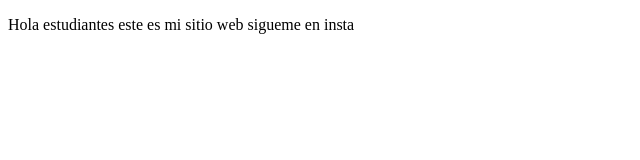
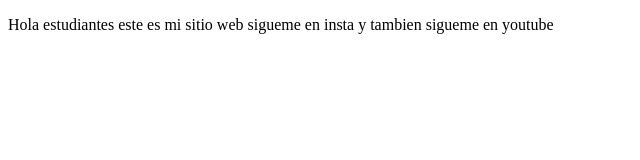
Before and after one commit to GerardoGenoves/ProjectDemoCusoPrework, a plain HTML site: page index.html in a window 1280 px wide. Shown: the whole page, without its empty margins (0-640 px from the left). Drawn offline with Linux system fonts and the light colour scheme.

Commit message:
cambios agregamos youtube channel

```diff
--- a/index.html
+++ b/index.html
@@ -7,6 +7,6 @@
     <title>quiero un dogo </title>
 </head>
 <body>
-    <p>Hola estudiantes este es mi sitio web sigueme en insta</p>
+    <p>Hola estudiantes este es mi sitio web sigueme en insta y tambien sigueme en youtube</p>
 </body>
 </html>
```
